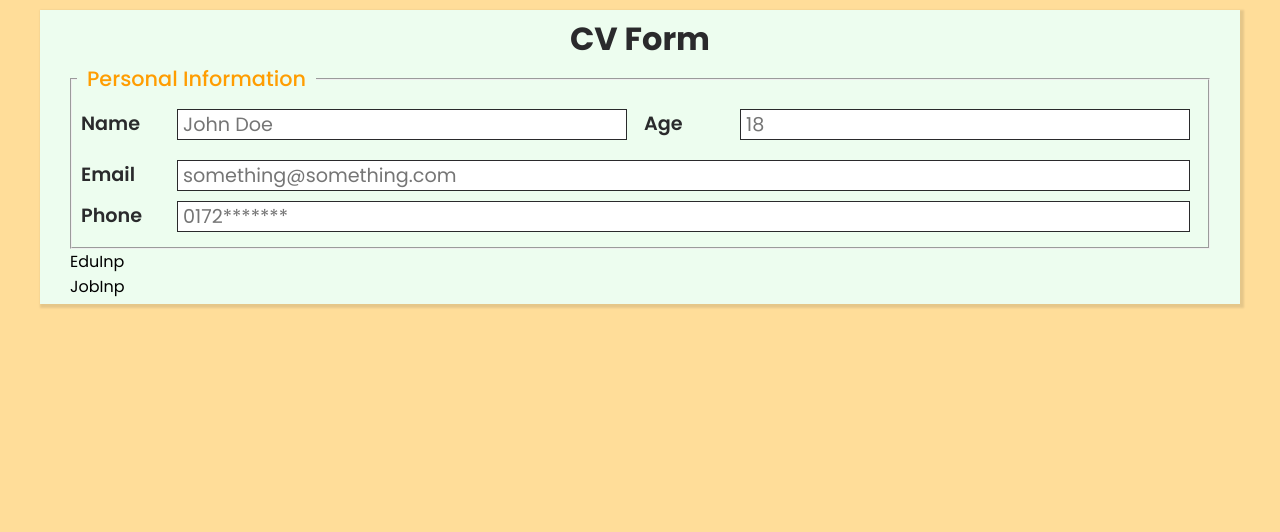
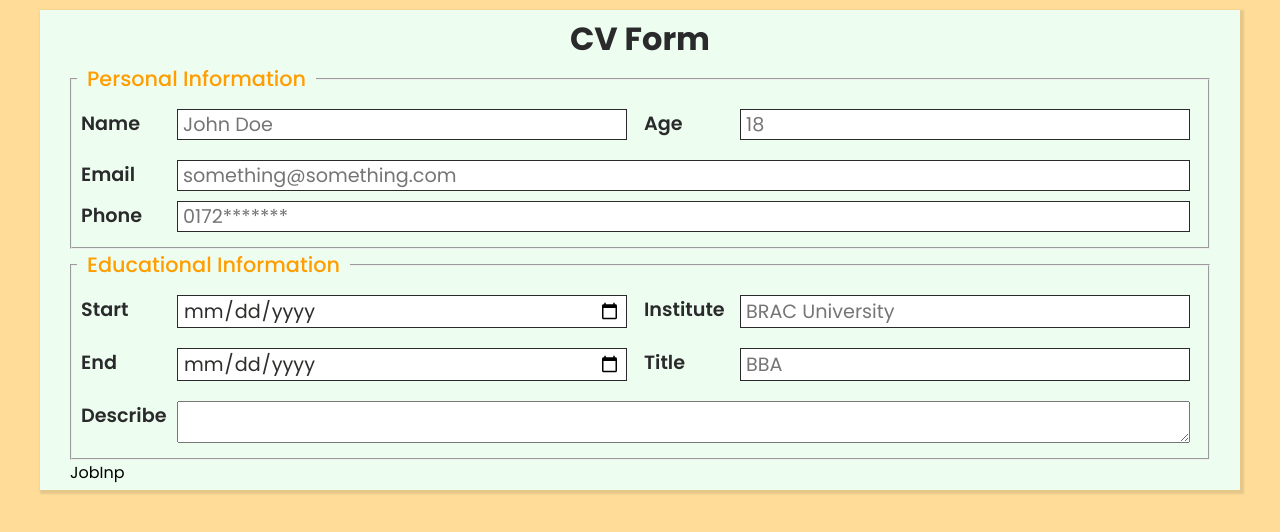
Before and after one commit to adnansyed101/CVCreator, a React (Vite) app: page / in a window 1280 px wide. Shown: the top 532 px of the page. Built offline with nearby package versions, Linux system fonts and the light colour scheme.

Commit message:
add markup for eduinp.

```diff
--- a/src/Input/EduInp.jsx
+++ b/src/Input/EduInp.jsx
@@ -1,8 +1,63 @@
-
 const EduInp = () => {
   return (
-    <div>EduInp</div>
-  )
-}
+    <div className="eduInf">
+      <fieldset>
+        <legend>Educational Information</legend>
+        <div className="group">
+          <p className="control">
+            <label htmlFor="eduStart">Start</label>
+            <input
+              type="date"
+              // name="personalName"
+              // placeholder="John Doe"
+              className="input"
+              id="eduStart"
+              // onChange={handleChange}
+            />
+          </p>
+          <p className="control">
+            <label htmlFor="age">Institute</label>
+            <input
+              type="text"
+              name="eduInstitute"
+              placeholder="BRAC University"
+              className="input"
+              id="age"
+              // onChange={handleChange}
+            />
+          </p>
+        </div>
+        <div className="group">
+          <p className="control">
+            <label htmlFor="eduEnd">End</label>
+            <input
+              type="date"
+              // name="personalName"
+              // placeholder="John Doe"
+              className="input"
+              id="eduStart"
+              // onChange={handleChange}
+            />
+          </p>
+          <p className="control">
+            <label htmlFor="age">Title</label>
+            <input
+              type="text"
+              name="eduTitle"
+              placeholder="BBA"
+              className="input"
+              id="age"
+              // onChange={handleChange}
+            />
+          </p>
+        </div>
+        <p className="control">
+          <label htmlFor="eduDesc">Describe</label>
+          <textarea name="eduDesc" id="EduDesc"  />
+        </p>
+      </fieldset>
+    </div>
+  );
+};
 
-export default EduInp
+export default EduInp;
```
